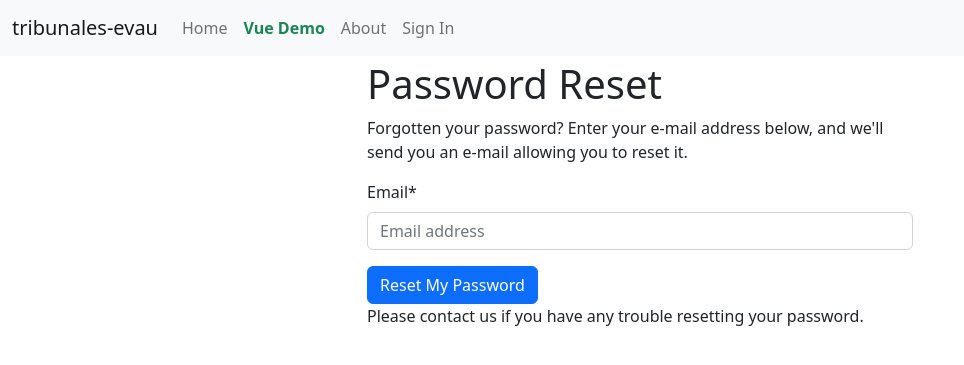
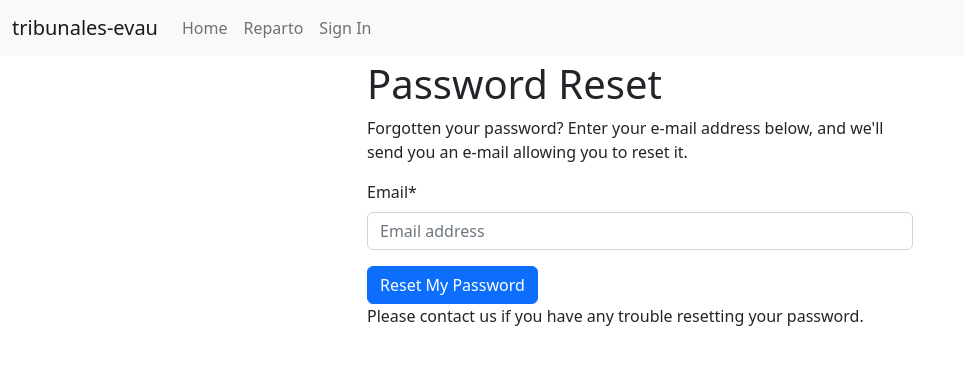
Before and after one commit to angellareo/tribunales-evau, a Django app: page /accounts/password/reset/ in a window 1280 px wide. Shown: the top 365 px of the page, without its empty margins (0-964 px from the left). Run offline with Django 4.2, Linux system fonts and the light colour scheme; some libraries are stand-ins or nearby versions.

Commit message:
Modificado el menú en la template base

```diff
--- a/tribunales_evau/templates/base.html
+++ b/tribunales_evau/templates/base.html
@@ -60,11 +60,13 @@
               <li class="nav-item active">
                 <a class="nav-link" href="{% url 'home' %}">Home <span class="visually-hidden">(current)</span></a>
               </li>
+              {% if request.user.is_authenticated and user.is_superuser %}
+                <li class="nav-item">
+                  <a class="nav-link text-success fw-bold" href="{% url 'rewards:list' %}">Vue Demo</a>
+                </li>
+              {% endif %}
               <li class="nav-item">
-                <a class="nav-link text-success fw-bold" href="{% url 'rewards:list' %}">Vue Demo</a>
-              </li>
-              <li class="nav-item">
-                <a class="nav-link" href="{% url 'about' %}">About</a>
+                <a class="nav-link" href="{% url 'tribunales:moves' %}">Reparto</a>
               </li>
               {% if request.user.is_authenticated %}
                 <li class="nav-item">
```
